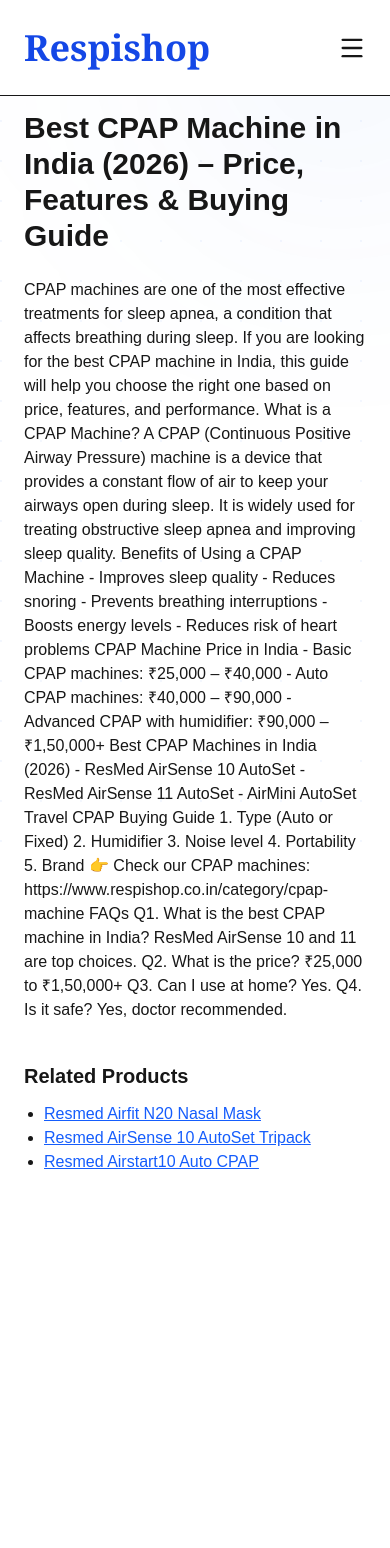
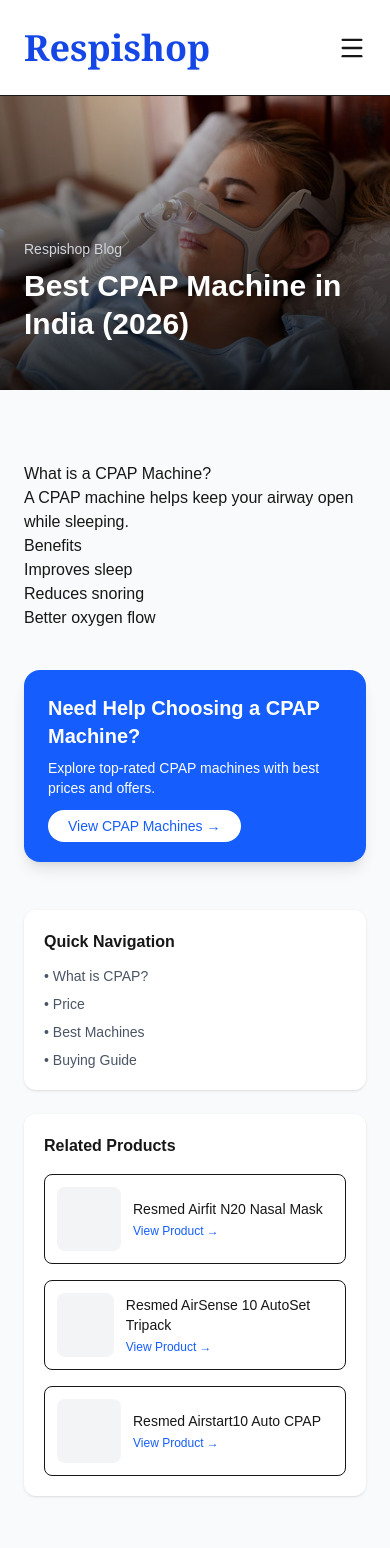
Before and after one commit to Respion-Healthcare/Respishop.co, a Next.js app: page /blogs/best-cpap-machine-in-india in a window 390 px wide. Shown: the top 1548 px of the page. Before the commit the page ends 1214 px from the top, so only its background shows below. Built offline with nearby package versions, Linux system fonts and the light colour scheme.

Commit message:
price and sitemap changed

```diff
--- a/app/(seo)/[product]/[location]/page.tsx
+++ b/app/(seo)/[product]/[location]/page.tsx
@@ -3,14 +3,45 @@
 
 export const dynamic = 'force-static'
 
+const allCities = [
+  "delhi", "mumbai", "kolkata", "chennai", "bangalore",
+  "hyderabad", "pune", "ahmedabad", "jaipur", "lucknow",
+  "kanpur", "nagpur", "indore", "bhopal", "visakhapatnam",
+  "vadodara", "ludhiana", "agra", "nashik", "faridabad"
+]
+
 const areaMap: Record<string, string[]> = {
-  bhubaneswar: ["Patia", "Khandagiri", "Rasulgarh", "Nayapalli"],
+  bhubaneswar: ["Patia", "Saheed Nagar", "Rasulgarh", "Nayapalli"],
   patna: ["Kankarbagh", "Boring Road", "Danapur", "Rajendra Nagar"],
   ranchi: ["Harmu", "Doranda", "Lalpur", "Morabadi"],
+
+  delhi: ["Karol Bagh", "Dwarka", "Saket", "Rohini"],
+  mumbai: ["Andheri", "Dadar", "Borivali", "Navi Mumbai"],
+  kolkata: ["Salt Lake", "Howrah", "Park Street", "Dum Dum"],
+  bangalore: ["Whitefield", "BTM", "Indiranagar", "Electronic City"],
+  hyderabad: ["Banjara Hills", "Gachibowli", "Madhapur", "Kukatpally"],
+  chennai: ["T Nagar", "Velachery", "Anna Nagar", "Tambaram"],
+  pune: ["Hinjewadi", "Kothrud", "Viman Nagar", "Wakad"],
+  ahmedabad: ["Navrangpura", "Maninagar", "Satellite", "Bopal"],
+  jaipur: ["Malviya Nagar", "Vaishali Nagar", "Mansarovar", "C Scheme"],
+  lucknow: ["Gomti Nagar", "Aliganj", "Hazratganj", "Indira Nagar"],
 }
 
 export async function generateStaticParams() {
-  const locations = ['bhubaneswar', 'patna', 'ranchi']
+  const locations = [
+    'india',
+    'bhubaneswar', 'patna',
+    'delhi', 'mumbai', 'kolkata', 'chennai', 'bangalore', 'hyderabad',
+    'pune', 'ahmedabad', 'jaipur', 'lucknow', 'kanpur',
+    'nagpur', 'indore', 'bhopal', 'visakhapatnam', 'vadodara',
+    'ludhiana', 'agra', 'nashik', 'faridabad', 'meerut',
+    'rajkot', 'varanasi', 'srinagar', 'aurangabad', 'dhanbad',
+    'amritsar', 'allahabad', 'ranchi', 'howrah', 'coimbatore',
+    'jabalpur', 'gwalior', 'vijayawada', 'jodhpur', 'madurai',
+    'raipur', 'kota', 'guwahati', 'chandigarh', 'solapur',
+    'hubli', 'tiruchirappalli', 'bareilly', 'mysore', 'tiruppur'
+  ]
+
   const productKeys = ['cpap-machine', 'bipap-machine', 'oxygen-concentrator']
 
   return locations.flatMap((location) =>
@@ -97,6 +128,23 @@
   },
 }
 
+function generateDynamicContent(location: string, productName: string) {
+  const formatted =
+    location.charAt(0).toUpperCase() + location.slice(1)
+
+  return {
+    title: `${productName} in ${formatted} – Best Price & Fast Delivery`,
+    intro: `Looking to buy ${productName} in ${formatted}? Respishop offers best prices, fast delivery, and expert support near you.`,
+    points: [
+      `Fast delivery in ${formatted}`,
+      `Affordable ${productName} pricing`,
+      `Trusted medical brands`,
+      `Easy ordering & support`,
+    ],
+    paragraph: `Respishop provides genuine ${productName} in ${formatted} with warranty, installation support, and quick service across all major areas.`,
+  }
+}
+
 export async function generateMetadata(
   { params }: { params: Promise<PageParams> }
 ): Promise<Metadata> {
@@ -107,8 +155,8 @@
     products[product as keyof typeof products] || product
 
   return {
-    title: `${productName} in ${location} – Price, Rental & Home Delivery | Respishop`,
-    description: `Get ${productName} in ${location} with best price, fast delivery, and expert support.`,
+    title: `${productName} in ${location} – Price, Rental, Near Me & Home Delivery | Respishop`,
+    description: `Buy ${productName} in ${location} near you. Best price, rental options, and fast home delivery available.`,
   }
 }
 
@@ -123,10 +171,15 @@
   const productName = products[productKey]
 
   const locationKey = location?.toLowerCase() || "india"
-  const content = contentMap[locationKey] || contentMap["india"]
+
+  const content =
+    contentMap[locationKey] ||
+    generateDynamicContent(locationKey, productName)
 
   const formattedLocation =
-    location.charAt(0).toUpperCase() + location.slice(1)
+    location
+      ? location.charAt(0).toUpperCase() + location.slice(1)
+      : "India"
 
   const dynamicFaq = [
     {
@@ -165,7 +218,7 @@
       />
 
       <h1 className="text-3xl font-bold mb-4">
-        {content.title}
+        {content.title} | Respishop
       </h1>
 
       <p className="mb-4">{content.intro}</p>
@@ -178,7 +231,6 @@
 
       <p className="mb-6">{content.paragraph}</p>
 
-      {/* ABOUT */}
       <h2 className="text-2xl font-semibold mb-3">
         About {productName} in {formattedLocation}
       </h2>
@@ -187,7 +239,6 @@
         Respishop provides reliable {productName} solutions in {formattedLocation} with fast delivery and expert support.
       </p>
 
-      {/* SERVICES */}
       <h2 className="text-2xl font-semibold mt-8 mb-3">
         {productName} Services in {formattedLocation}
       </h2>
@@ -196,27 +247,35 @@
         We offer sales, rental, and after-sales service for {productName} across {formattedLocation}.
       </p>
 
-      {/* AREAS */}
       <h2 className="text-2xl font-semibold mt-8 mb-3">
         Areas We Serve in {formattedLocation}
       </h2>
 
       <p className="mb-6">
-        We deliver in {areaMap[locationKey]?.join(", ") || formattedLocation}.
+        {locationKey === "india"
+          ? "We deliver across all major cities in India."
+          : areaMap[locationKey]
+          ? `We deliver in ${areaMap[locationKey].join(", ")} and nearby areas in ${formattedLocation}.`
+          : `We provide fast delivery across ${formattedLocation} and nearby locations.`}
       </p>
 
-      {/* INTERNAL LINKS */}
       <h2 className="text-xl font-semibold mt-10 mb-3">
         Explore Other Cities
       </h2>
 
       <ul className="list-disc ml-6">
-        <li><a href="/cpap-machine/patna">Patna</a></li>
-        <li><a href="/cpap-machine/ranchi">Ranchi</a></li>
-        <li><a href="/cpap-machine/bhubaneswar">Bhubaneswar</a></li>
+        {allCities
+          .filter((c) => c !== locationKey)
+          .slice(0, 10)
+          .map((city) => (
+            <li key={city}>
+              <a href={`/${product}/${city}`}>
+                {city.charAt(0).toUpperCase() + city.slice(1)}
+              </a>
+            </li>
+          ))}
       </ul>
 
-      {/* FAQ */}
       <h2 className="text-2xl font-semibold mt-10 mb-4">
         Frequently Asked Questions
       </h2>
--- a/app/blogs/[slug]/page.tsx
+++ b/app/blogs/[slug]/page.tsx
@@ -1,5 +1,7 @@
 import { notFound } from "next/navigation"
 import { products } from "@/lib/products"
+import Link from "next/link"
+import Image from "next/image"
 
 export default async function BlogDetail({
   params,
@@ -7,288 +9,199 @@
   params: Promise<{ slug: string }>
 }) {
   const { slug } = await params
-
   const safeSlug = slug?.toLowerCase()
 
-  // ✅ BLOG CONTENT
   const blogContent: any = {
     "best-cpap-machine-in-india": {
-      title: "Best CPAP Machine in India (2026) – Price, Features & Buying Guide",
+      title: "Best CPAP Machine in India (2026)",
+      image: "/images/SleepTherapy.jpg",
       content: `
-CPAP machines are one of the most effective treatments for sleep apnea, a condition that affects breathing during sleep. If you are looking for the best CPAP machine in India, this guide will help you choose the right one based on price, features, and performance.
+<h2>What is a CPAP Machine?</h2>
+<p>A CPAP machine helps keep your airway open while sleeping.</p>
 
-What is a CPAP Machine?
-
-A CPAP (Continuous Positive Airway Pressure) machine is a device that provides a constant flow of air to keep your airways open during sleep. It is widely used for treating obstructive sleep apnea and improving sleep quality.
-
-Benefits of Using a CPAP Machine
-
-- Improves sleep quality
-- Reduces snoring
-- Prevents breathing interruptions
-- Boosts energy levels
-- Reduces risk of heart problems
-
-CPAP Machine Price in India
-
-- Basic CPAP machines: ₹25,000 – ₹40,000
-- Auto CPAP machines: ₹40,000 – ₹90,000
-- Advanced CPAP with humidifier: ₹90,000 – ₹1,50,000+
-
-Best CPAP Machines in India (2026)
-
-- ResMed AirSense 10 AutoSet
-- ResMed AirSense 11 AutoSet
-- AirMini AutoSet Travel CPAP
-
-Buying Guide
-
-1. Type (Auto or Fixed)
-2. Humidifier
-3. Noise level
-4. Portability
-5. Brand
-
-👉 Check our CPAP machines:
-https://www.respishop.co.in/category/cpap-machine
-
-FAQs
-
-Q1. What is the best CPAP machine in India?
-ResMed AirSense 10 and 11 are top choices.
-
-Q2. What is the price?
-₹25,000 to ₹1,50,000+
-
-Q3. Can I use at home?
-Yes.
-
-Q4. Is it safe?
-Yes, doctor recommended.
+<h2>Benefits</h2>
+<ul>
+<li>Improves sleep</li>
+<li>Reduces snoring</li>
+<li>Better oxygen flow</li>
+</ul>
 `,
     },
 
     "cpap-machine-price-in-bhubaneswar": {
-  title: "CPAP Machine Price in Bhubaneswar – Where to Buy in 2026",
+      title: "CPAP Machine Price in Bhubaneswar (2026)",
+      image: "/images/blog2.webp",
       content: `
-If you are looking for the CPAP machine price in Bhubaneswar, this guide will help you understand the latest pricing, available models, and where to buy authentic devices.
+<h2>CPAP Price in Bhubaneswar</h2>
+<p>₹25,000 – ₹1,50,000 depending on features.</p>
 
-Sleep apnea is becoming more common, and CPAP machines are one of the most effective solutions for better sleep and improved health.
-
-CPAP Machine Price in Bhubaneswar
-
-The price of CPAP machines in Bhubaneswar depends on the brand and features:
-
-- Basic CPAP machines: ₹25,000 – ₹40,000
-- Auto CPAP machines: ₹40,000 – ₹90,000
-- Advanced CPAP with humidifier: ₹90,000 – ₹1,50,000+
-
-Popular brands like ResMed offer high-quality and reliable machines widely used across India.
-
-Best CPAP Machines Available
-
-Some of the top CPAP machines you can buy in Bhubaneswar:
-
-- ResMed AirSense 10 AutoSet
-- ResMed AirSense 11 AutoSet
-- AirMini AutoSet Travel CPAP
-
-These machines provide excellent comfort, advanced technology, and long-term durability.
-
-Where to Buy CPAP Machine in Bhubaneswar?
-
-You can buy CPAP machines from trusted medical equipment providers in Bhubaneswar or order online for better deals and convenience.
-
-👉 Buy CPAP machines online here:
-https://www.respishop.co.in/category/cpap-machine
-
-Benefits of Buying Online
-
-- Better pricing and offers
-- Genuine products with warranty
-- Doorstep delivery in Bhubaneswar
-- Easy comparison of models
-
-Buying Guide
-
-Before purchasing a CPAP machine, consider:
-
-1. Auto vs Fixed CPAP
-2. Noise level
-3. Humidifier support
-4. Portability
-5. Brand reputation
-
-Conclusion
-
-If you are searching for the best CPAP machine price in Bhubaneswar, always choose a trusted seller to ensure quality and support. Investing in a good CPAP device can significantly improve your sleep and overall health.
-
-FAQs
-
-Q1. What is the CPAP machine price in Bhubaneswar?
-CPAP machines start from ₹25,000 and go up to ₹1,50,000 depending on features.
-
-Q2. Where can I buy CPAP machine in Bhubaneswar?
-You can buy online or from authorized medical equipment providers.
-
-Q3. Which CPAP machine is best?
-ResMed AirSense series is one of the best options available.
-
-Q4. Is CPAP available in Bhubaneswar?
-Yes, CPAP machines are available both online and offline in Bhubaneswar.
+<h2>Best Machines</h2>
+<ul>
+<li>ResMed AirSense 10</li>
+<li>ResMed AirSense 11</li>
+</ul>
 `,
     },
 
     "oxygen-concentrator-price-in-india": {
-  title: "Oxygen Concentrator Price in India (2026) – Complete Buying Guide",
+      title: "Oxygen Concentrator Price in India (2026)",
+      image: "/images/sleepstudy.jpg",
       content: `
-<h2>🫁 Oxygen Concentrator Price in India (2026)</h2>
+<h2>Oxygen Concentrator Price</h2>
+<p>₹30,000 – ₹2,50,000 depending on type.</p>
 
-<p>Oxygen concentrators are essential medical devices for patients who need continuous oxygen support. This guide will help you understand pricing, features, and the best options available in India.</p>
-
-<h2>🔍 What is an Oxygen Concentrator?</h2>
-<p>An oxygen concentrator takes air from the surroundings, removes nitrogen, and delivers pure oxygen. It is widely used for respiratory conditions and home care.</p>
-
-<h2>💰 Oxygen Concentrator Price in India</h2>
+<h2>Best Options</h2>
 <ul>
-  <li><strong>5 LPM:</strong> ₹30,000 – ₹60,000</li>
-  <li><strong>10 LPM:</strong> ₹60,000 – ₹1,20,000</li>
-  <li><strong>Portable:</strong> ₹1,20,000 – ₹2,50,000+</li>
+<li>Philips EverFlo</li>
+<li>OxyMed</li>
 </ul>
-
-<h2>🏆 Best Oxygen Concentrators</h2>
-<ul>
-  <li>Philips EverFlo 5 LPM</li>
-  <li>OxyMed 5 LPM</li>
-  <li>OxyMed 10 LPM</li>
-</ul>
-
-<h2>🛒 Where to Buy?</h2>
-<p>
-<a href="/category/oxygen-concentrator" class="text-blue-600 font-semibold underline">
-View Oxygen Concentrators →
-</a>
-</p>
-
-<h2>📦 Benefits of Buying Online</h2>
-<ul>
-  <li>Better pricing</li>
-  <li>Genuine products</li>
-  <li>Doorstep delivery</li>
-  <li>Easy comparison</li>
-</ul>
-
-<h2>🧠 Buying Guide</h2>
-<ol>
-  <li>Check oxygen flow (5LPM or 10LPM)</li>
-  <li>Noise level</li>
-  <li>Power consumption</li>
-  <li>Portability</li>
-  <li>Brand reputation</li>
-</ol>
-
-<h2>✅ Conclusion</h2>
-<p>Choosing the right oxygen concentrator improves quality of life. Always choose a trusted brand and reliable seller.</p>
-
-<h2>❓ FAQs</h2>
-<p><strong>What is the price?</strong><br/>₹30,000 – ₹2,50,000+</p>
-<p><strong>Which brand is best?</strong><br/>Philips & OxyMed</p>
-<p><strong>Can I use at home?</strong><br/>Yes</p>
-<p><strong>Is it safe?</strong><br/>Yes, with medical guidance</p>
 `,
     },
   }
 
   const blog = blogContent[safeSlug]
 
-  // ✅ DEBUG (TEMP)
-  if (!blog) {
-    return (
-      <div className="p-10 text-red-500">
-        Blog not found: {slug}
-      </div>
-    )
-  }
-
-const faqSchema: any = {
-  "@context": "https://schema.org",
-  "@type": "FAQPage",
-  "mainEntity": [
-    {
-      "@type": "Question",
-      "name": "What is the price of oxygen concentrator in India?",
-      "acceptedAnswer": {
-        "@type": "Answer",
-        "text": "Oxygen concentrator prices in India start from ₹30,000 and go up to ₹2,50,000 depending on type and features."
-      }
-    },
-    {
-      "@type": "Question",
-      "name": "Which oxygen concentrator is best in India?",
-      "acceptedAnswer": {
-        "@type": "Answer",
-        "text": "Popular options include Philips EverFlo and OxyMed oxygen concentrators due to their reliability and performance."
-      }
-    },
-    {
-      "@type": "Question",
-      "name": "Can I use an oxygen concentrator at home?",
-      "acceptedAnswer": {
-        "@type": "Answer",
-        "text": "Yes, oxygen concentrators are designed for home use and are easy to operate."
-      }
-    },
-    {
-      "@type": "Question",
-      "name": "Is oxygen concentrator safe?",
-      "acceptedAnswer": {
-        "@type": "Answer",
-        "text": "Yes, oxygen concentrators are safe when used as per medical advice."
-      }
-    }
-  ]
-}
+  if (!blog) return notFound()
 
   return (
-  <div className="max-w-4xl mx-auto px-6 py-10">
+    <div className="bg-gray-50 min-h-screen">
 
-    {/* ✅ FAQ SCHEMA (VERY IMPORTANT) */}
-    <script
-      type="application/ld+json"
-      dangerouslySetInnerHTML={{ __html: JSON.stringify(faqSchema) }}
+      {/* 🔥 HERO FIXED */}
+      <div className="relative w-full h-[320px] md:h-[420px] overflow-hidden">
+        <Image
+          src={blog.image}
+          alt={blog.title}
+          fill
+          priority
+          className="object-cover"
         />
 
-    <h1 className="text-3xl font-bold mb-6">
+        <div className="absolute inset-0 bg-gradient-to-t from-black/80 via-black/40 to-transparent flex items-end">
+          <div className="max-w-7xl mx-auto px-6 pb-12 text-white">
+            <p className="text-sm text-gray-300 mb-2">
+              Respishop Blog
+            </p>
+
+            <h1 className="text-3xl md:text-5xl font-bold leading-tight max-w-3xl">
               {blog.title}
             </h1>
+          </div>
+        </div>
+      </div>
 
+      {/* CONTENT */}
+      <div className="max-w-7xl mx-auto px-6 py-12 mt-6 grid md:grid-cols-3 gap-12">
+
+        {/* MAIN */}
+        <div className="md:col-span-2">
+
+          {/* ✅ FIXED CONTENT WRAPPER */}
+          <div className="overflow-hidden">
             <div
-      className="prose max-w-none prose-lg prose-blue
+              className="prose prose-lg max-w-none
               prose-headings:font-semibold
-                 prose-h2:mt-8 prose-h2:mb-4
-                 prose-p:leading-relaxed
-                 prose-li:my-1"
+              prose-h2:text-2xl
+              prose-h3:text-xl
+              prose-p:text-gray-700
+              prose-li:text-gray-700
+              prose-strong:text-black
+              prose-img:w-full
+              prose-img:h-auto
+              prose-img:rounded-xl"
               dangerouslySetInnerHTML={{ __html: blog.content }}
             />
+          </div>
 
-    {/* ✅ INTERNAL LINKING */}
-    <div className="mt-10">
-      <h2 className="text-xl font-semibold mb-3">
+          {/* CTA */}
+          <div className="mt-10 bg-blue-600 text-white p-6 rounded-2xl shadow-lg">
+            <h3 className="text-xl font-semibold mb-2">
+              Need Help Choosing a CPAP Machine?
+            </h3>
+            <p className="text-sm mb-4">
+              Explore top-rated CPAP machines with best prices and offers.
+            </p>
+            <Link
+              href="/category/cpap-machine"
+              className="bg-white text-blue-600 px-5 py-2 rounded-full text-sm font-medium hover:scale-105 transition"
+            >
+              View CPAP Machines →
+            </Link>
+          </div>
+
+        </div>
+
+        {/* SIDEBAR */}
+        <div className="space-y-6 sticky top-24 h-fit">
+
+          {/* TOC */}
+          <div className="bg-white p-5 rounded-xl shadow">
+            <h3 className="font-semibold mb-3">
+              Quick Navigation
+            </h3>
+            <ul className="text-sm text-gray-600 space-y-2">
+              <li>• What is CPAP?</li>
+              <li>• Price</li>
+              <li>• Best Machines</li>
+              <li>• Buying Guide</li>
+            </ul>
+          </div>
+
+          {/* PRODUCTS */}
+          <div className="bg-white p-5 rounded-xl shadow">
+            <h3 className="font-semibold mb-4">
               Related Products
+            </h3>
+
+            <div className="space-y-4">
+              {products.slice(0, 3).map((p) => (
+                <Link
+                  key={p.slug}
+                  href={`/products/${p.slug}`}
+                  className="flex items-center gap-3 border rounded-lg p-3 hover:shadow-md transition"
+                >
+                  <div className="w-16 h-16 bg-gray-100 rounded-lg" />
+
+                  <div>
+                    <p className="text-sm font-medium line-clamp-2">
+                      {p.name}
+                    </p>
+                    <p className="text-xs text-blue-600 mt-1">
+                      View Product →
+                    </p>
+                  </div>
+                </Link>
+              ))}
+            </div>
+          </div>
+
+        </div>
+      </div>
+
+      {/* FAQ */}
+      <div className="max-w-4xl mx-auto px-6 pb-16">
+        <h2 className="text-2xl font-semibold mb-6">
+          Frequently Asked Questions
         </h2>
 
-      <ul className="list-disc pl-5">
-        {products.slice(0, 3).map((p) => (
-          <li key={p.slug}>
-            <a
-              href={`/products/${p.slug}`}
-              className="text-blue-600 underline"
-            >
-              {p.name}
-            </a>
-          </li>
-        ))}
-      </ul>
+        <div className="space-y-4">
+          <div className="bg-white p-5 rounded-xl shadow">
+            <h3 className="font-medium">
+              What is CPAP machine price in India?
+            </h3>
+            <p className="text-sm text-gray-600 mt-2">
+              ₹25,000 to ₹1,50,000 depending on features.
+            </p>
+          </div>
+
+          <div className="bg-white p-5 rounded-xl shadow">
+            <h3 className="font-medium">
+              Which CPAP is best?
+            </h3>
+            <p className="text-sm text-gray-600 mt-2">
+              ResMed AirSense 10 & 11 are top models.
+            </p>
+          </div>
+        </div>
       </div>
 
     </div>
--- a/app/wishlist/page.tsx
+++ b/app/wishlist/page.tsx
@@ -84,11 +84,21 @@
                 </p>
 
                 <Link
-                  href={`/products/${product.slug}`}
-                  className="block mt-4 text-center bg-blue-600 text-white py-2 rounded-lg hover:bg-blue-700 transition"
-                >
-                  View Product
-                </Link>
+  key={p.slug}
+  href={`/products/${p.slug}`}
+  className="flex items-center gap-3 border rounded-lg p-3 hover:shadow-md transition"
+>
+  <div className="w-16 h-16 bg-gray-100 rounded-lg" />
+
+  <div>
+    <p className="text-sm font-medium line-clamp-2">
+      {p.name}
+    </p>
+    <p className="text-xs text-blue-600 mt-1">
+      View Product →
+    </p>
+  </div>
+</Link>
 
               </div>
 
--- a/lib/products.ts
+++ b/lib/products.ts
@@ -24,11 +24,9 @@
     slug: "resmed-airfit-n20-nasal-mask",
     name: "Resmed Airfit N20 Nasal Mask",
     price: 5600,
-
-    // ✅ Example offer added
     offer: {
       type: "percentage",
-      value: 10
+      value: 25
     },
 
     category: "face-mask",
@@ -48,10 +46,10 @@
     id: 2,
     slug: "resmed-airsense-10-autoset-tripack",
     name: "Resmed AirSense 10 AutoSet Tripack",
-    price: 85000,
+    price: 88200,
     offer: {
       type: "flat",
-      value: 5000
+      value: 2000
     },
     category: "cpap-machine",
     description: "Advanced CPAP machine with humidifier.",
@@ -65,7 +63,7 @@
     id: 3,
     slug: "resmed-airstart10-auto-cpap",
     name: "Resmed Airstart10 Auto CPAP",
-    price: 55000,
+    price: 59000,
     offer: {
       type: "flat",
       value: 5000
@@ -83,10 +81,10 @@
     id: 4,
     slug: "resmed-airfit-f20-full-face-mask",
     name: "Resmed AirFit F20 Full Face Mask",
-    price: 6500,
+    price: 7300,
     offer: {
       type: "percentage",
-      value: 10
+      value: 25
     },
     category: "face-mask",
     description: "Full face CPAP mask with superior comfort.",
@@ -105,7 +103,7 @@
     id: 5,
     slug: "resmed-lumis-100-vpap-st",
     name: "Resmed Lumis 100 VPAP ST",
-    price: 120000,
+    price: 105000,
     category: "cpap-machine",
     description: "Bi-level ventilation support device.",
     images: ["/images/Devices/Lumis™ 100 VPAP ST Non- Invasive Ventilator/1.webp",
@@ -123,7 +121,7 @@
     id: 6,
     slug: "resmed-lumis-150-vpap-st",
     name: "Resmed Lumis 150 VPAP ST",
-    price: 150000,
+    price: 143000,
     category: "cpap-machine",
     description: "Advanced VPAP ST device.",
     images: ["/images/Devices/Resmed Lumis™ 150 VPAP ST/2.webp",
@@ -141,7 +139,11 @@
     id: 7,
     slug: "airmini-autoset-cpap",
     name: "AirMini AutoSet CPAP",
-    price: 70000,
+    price: 67300,
+    offer: {
+      type: "percentage",
+      value: 19.76
+    },
     category: "cpap-machine",
     description: "Compact and travel-friendly CPAP device.",
     images: ["/images/Product4.webp"],
@@ -155,7 +157,11 @@
     id: 8,
     slug: "airsense-11-autoset-4g-tripack",
     name: "AirSense 11 AutoSet 4G Tripack",
-    price: 95000,
+    price: 103100,
+    offer: {
+      type: "percentage",
+      value: 18.23
+    },
     category: "cpap-machine",
     description: "Next-generation CPAP device.",
     images: ["/images/Product5.webp",
@@ -173,7 +179,7 @@
     id: 9,
     slug: "airsense-11-autoset-single-pack",
     name: "AirSense 11 AutoSet (Single Pack)",
-    price: 90000,
+    price: 79700,
     category: "cpap-machine",
     description: "Latest AirSense 11 CPAP.",
     images: ["/images/Devices/AirSense™ 11 AutoSet™ (Single Pack)/1.webp",
@@ -191,7 +197,11 @@
     id: 10,
     slug: "airmini-autoset-cpap-device",
     name: "AirMini™ AutoSet CPAP Device",
-    price: 49900,
+    price: 67300,
+    offer: {
+      type: "percentage",
+      value: 19.76
+    },
     category: "cpap-machine",
     description: "Portable CPAP device.",
     images: ["/images/Product4.webp",
@@ -210,7 +220,7 @@
     id: 11,
     slug: "oxymed-portable-oxygen-concentrator",
     name: "Oxymed Portable Oxygen Concentrator",
-    price: 139690,
+    price: 132690,
     category: "oxygen-concentrator",
     description: "Portable oxygen concentrator.",
     images: ["/images/deal1.jpg"],
```
Also changed, not shown: app/page.tsx (+2 -32 lines), app/sitemap.ts (+28 -5 lines), components/LocationSEOSection.tsx (added, +39 -0 lines). Lines whose indentation alone changed are shown as unchanged.
